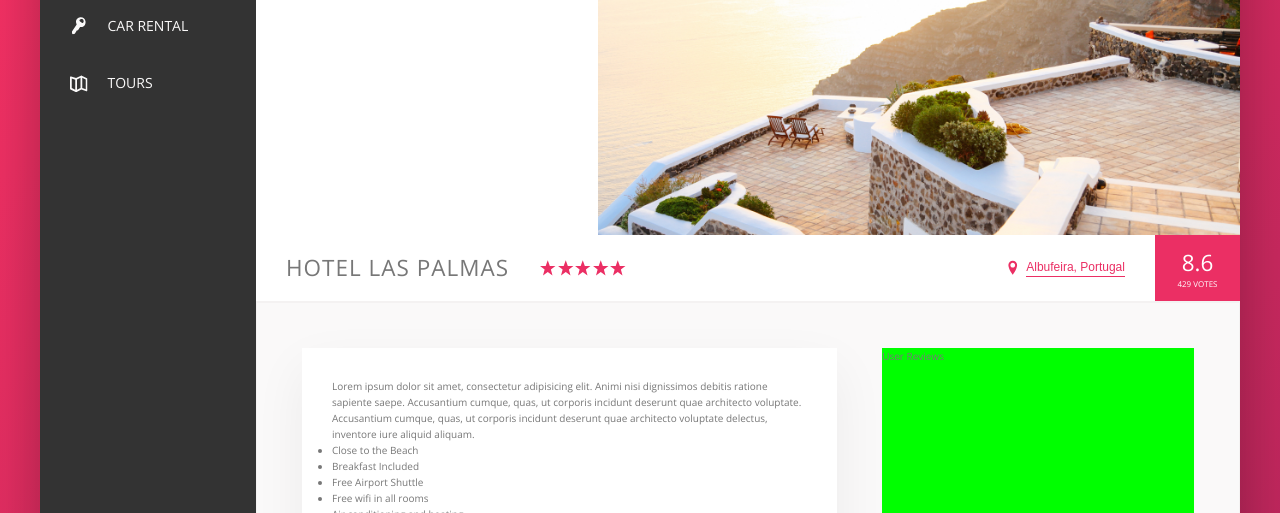
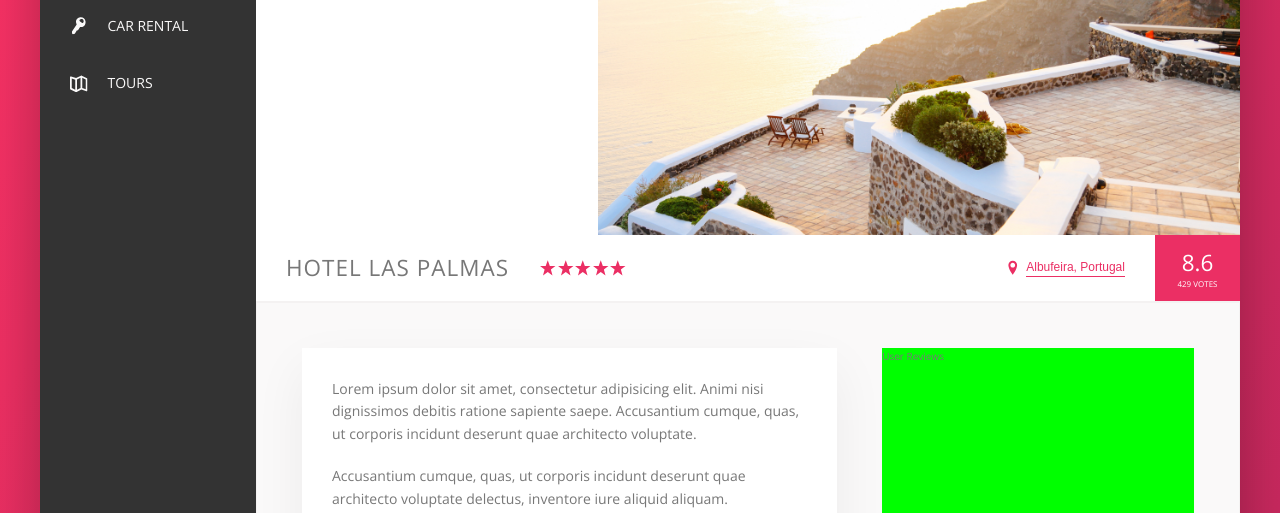
Before and after one commit to jyandell83/advanced-css-project-2, a website: page index.html in a window 1280 px wide. Shown: the part 300-813 px from the top of the page. Drawn offline with nearby package versions, Linux system fonts and the light colour scheme.

Commit message:
style list in description

```diff
--- a/sass/_components.scss
+++ b/sass/_components.scss
@@ -310,3 +310,54 @@
         box-shadow: none;
     }
 }
+
+
+//////////////////////////////
+//PARAGRAPH
+
+.paragraph:not(:last-of-type) {
+    margin-bottom: 2rem;
+}
+
+
+
+//////////////////////////////
+//LIST
+
+.list {
+    list-style: none;
+    margin: 3rem 0;
+    padding: 3rem 0;
+    border-bottom: var(--line);
+
+    display: flex;
+    flex-wrap: wrap;
+
+    &__item {
+        flex: 0 0 50%;
+        margin-bottom: .7rem;
+    }
+
+    &__item::before {
+        content: '';
+        display: inline-block;
+        height: 1rem;
+        width: 1rem;
+        margin-right: .7rem;
+
+        //older browsers
+        // background-image: url(../img/chevron-thin-right.svg);
+        // background-size: cover;
+
+        //newer browser - masks
+        background-color: var(--color-primary);
+        -webkit-mask-image: url(../img/chevron-thin-right.svg);
+        -webkit-mask-size: cover;
+        mask-image: url(../img/chevron-thin-right.svg);
+        mask-size: cover;
+    }
+}
+
+
+//////////////////////////////
+//RECOMMEND
--- a/sass/_layout.scss
+++ b/sass/_layout.scss
@@ -34,7 +34,6 @@
 
 .hotel-view {
     background-color: #fff;
-    height: 80rem;
 
     flex: 1;
 }
@@ -47,6 +46,7 @@
 }
 
 .description {
+    font-size: 1.4rem;
     background-color: #fff;
     box-shadow: var(--shadow-light);
     padding: 3rem;
```
Also changed, not shown: css/style.css.
